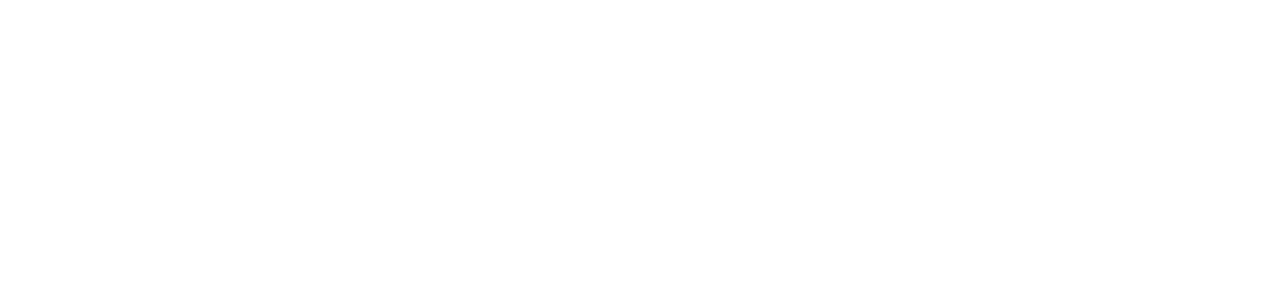
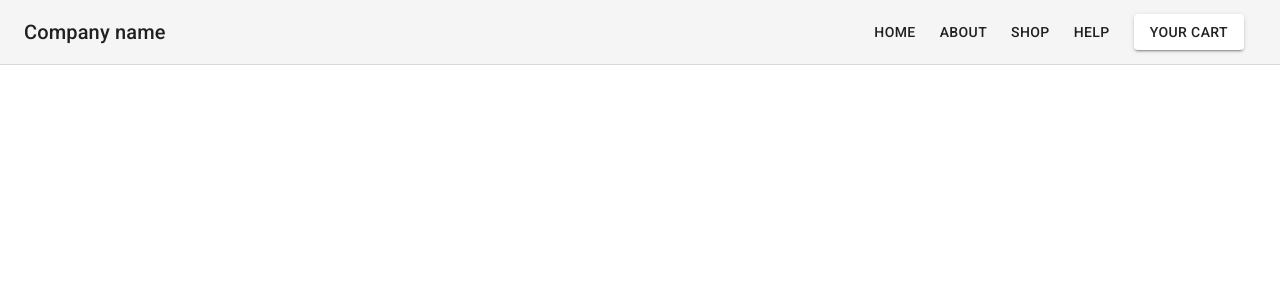
Before and after one commit to OmarMorales71/e-commerce-material-ui, a React (Create React App) app: page /cart in a window 1280 px wide. Shown: the top 300 px of the page. Built offline with nearby package versions, Linux system fonts and the light colour scheme.

Commit message:
added cart page

```diff
--- a/src/App.jsx
+++ b/src/App.jsx
@@ -3,6 +3,7 @@
 import ShopPage from "./components/Pages/ShopPage";
 import HomePage from "./components/Pages/HomePage";
 import ProductPage from './components/Pages/ProductPage'
+import CartPage from './components/Pages/CartPage'
 const App = ()=>{
 
   return (
@@ -11,6 +12,7 @@
       <Route exact path="/" render={(props) => <HomePage {...props}/>} />
       <Route exact path="/shop" render={(props) => <ShopPage {...props}/>} />
       <Route exact path="/product" render={(props) => <ProductPage {...props}/>} />
+      <Route exact path="/cart" render={(props) => <CartPage {...props}/>} />
       </Switch>
   );
 }
--- /dev/null
+++ b/src/components/Pages/CartPage.jsx
@@ -0,0 +1,12 @@
+import React from 'react'
+import NavBar from '../NavBar'
+const CartPage=({history})=>{
+    return (
+        <>
+        <NavBar history={history} />
+
+        </>
+    )
+}
+
+export default CartPage
```
